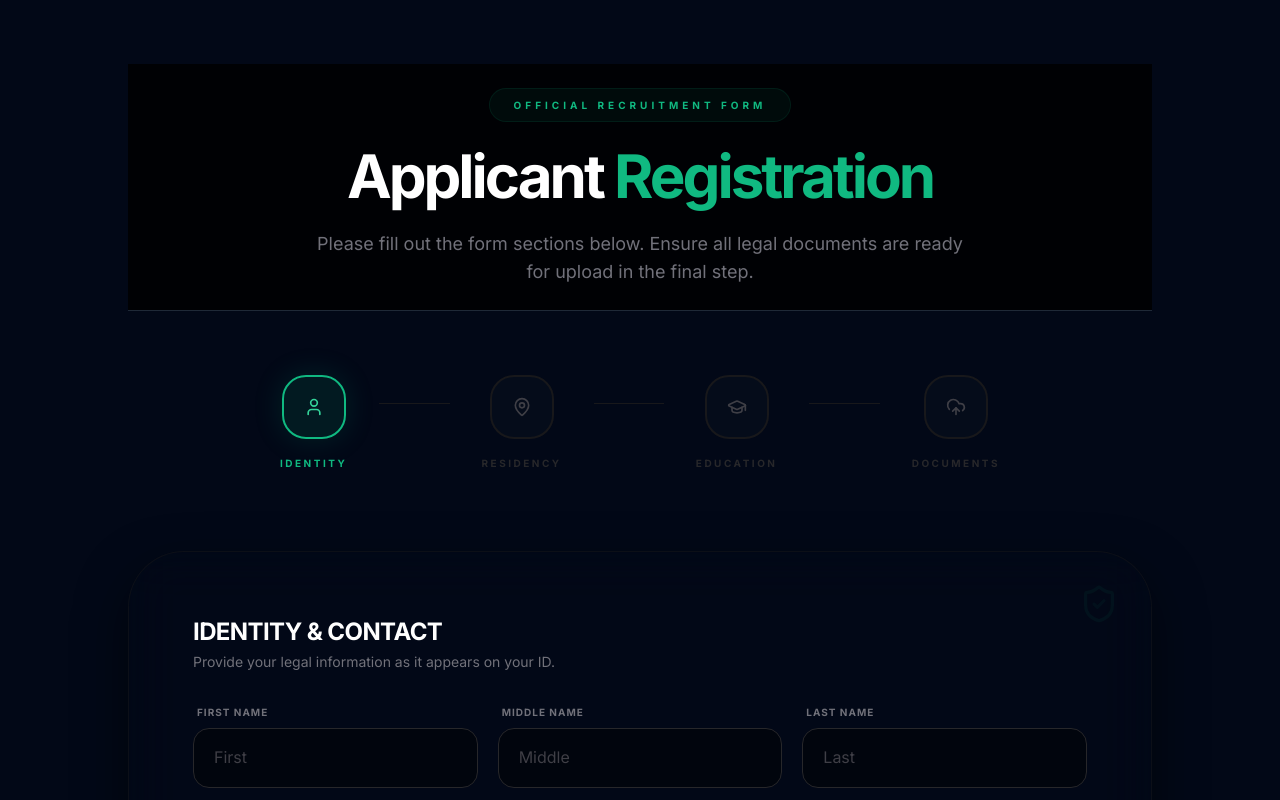
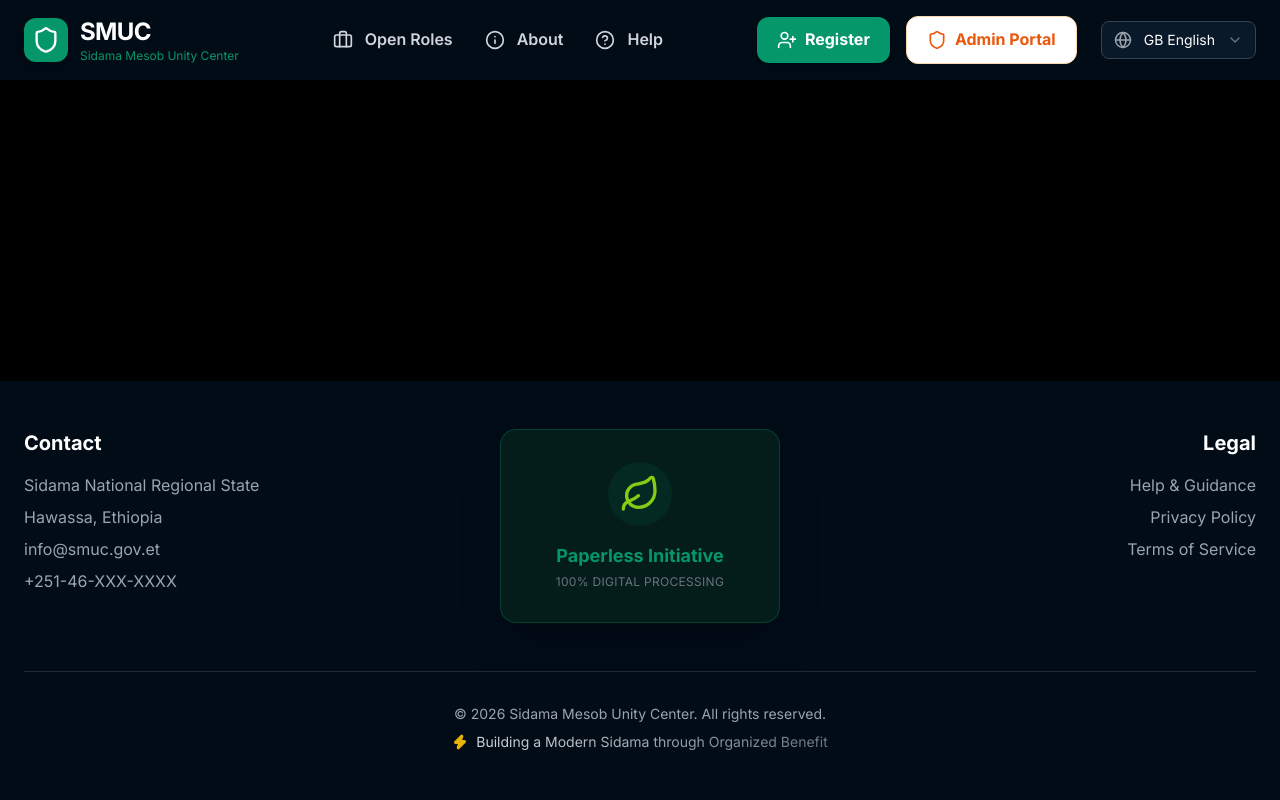
Before and after one commit to Kenenisa1/Sidama_Mesob_HRMS, a React app in the folder frontend/: page / in a window 1280 px wide. Shown: the top 800 px of the page. Built offline with nearby package versions, Linux system fonts and the light colour scheme; the HTML template or start-up script is replaced by a standard one.

Commit message:
Merge the files

```diff
--- a/frontend/src/App.jsx
+++ b/frontend/src/App.jsx
@@ -8,11 +8,16 @@ import { BrowserRouter as Router, Routes, Route } from 'react-router-dom';
 const App = () => {
   return (
     <Router>
-      <div>
-        <Routes>
-          <Route path="/" element={<Register />} />
-          <Route path="/help" element={<HelpPage />} />
-        </Routes>
+      <div className="min-h-screen flex flex-col">
+        <Navbar />
+        <main className="flex-grow">
+          <Routes>
+            <Route path="/register" element={<Home />} />
+            <Route path="/register" element={<Register />} />
+            <Route path="/help" element={<HelpPage />} />
+          </Routes>
+        </main>
+        <Footer />
       </div>
     </Router>
   )
```
